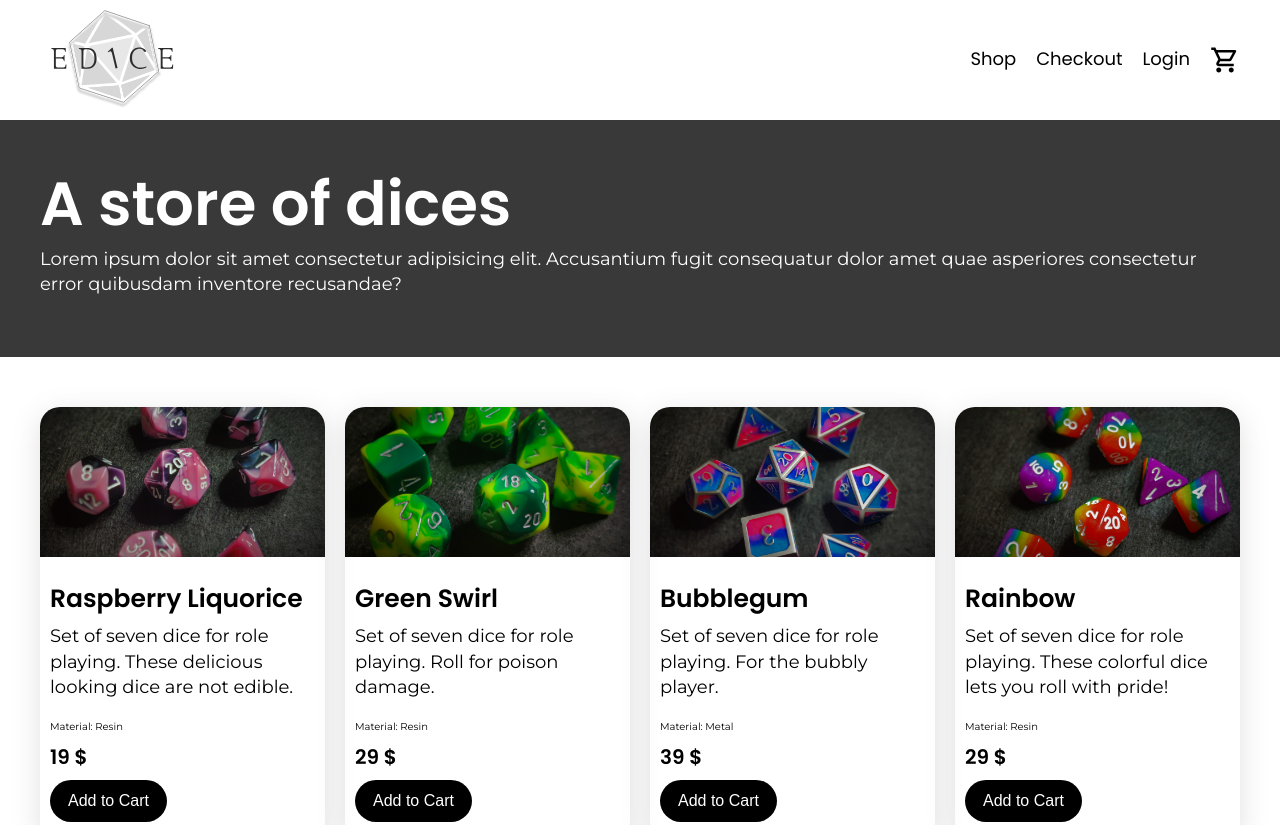
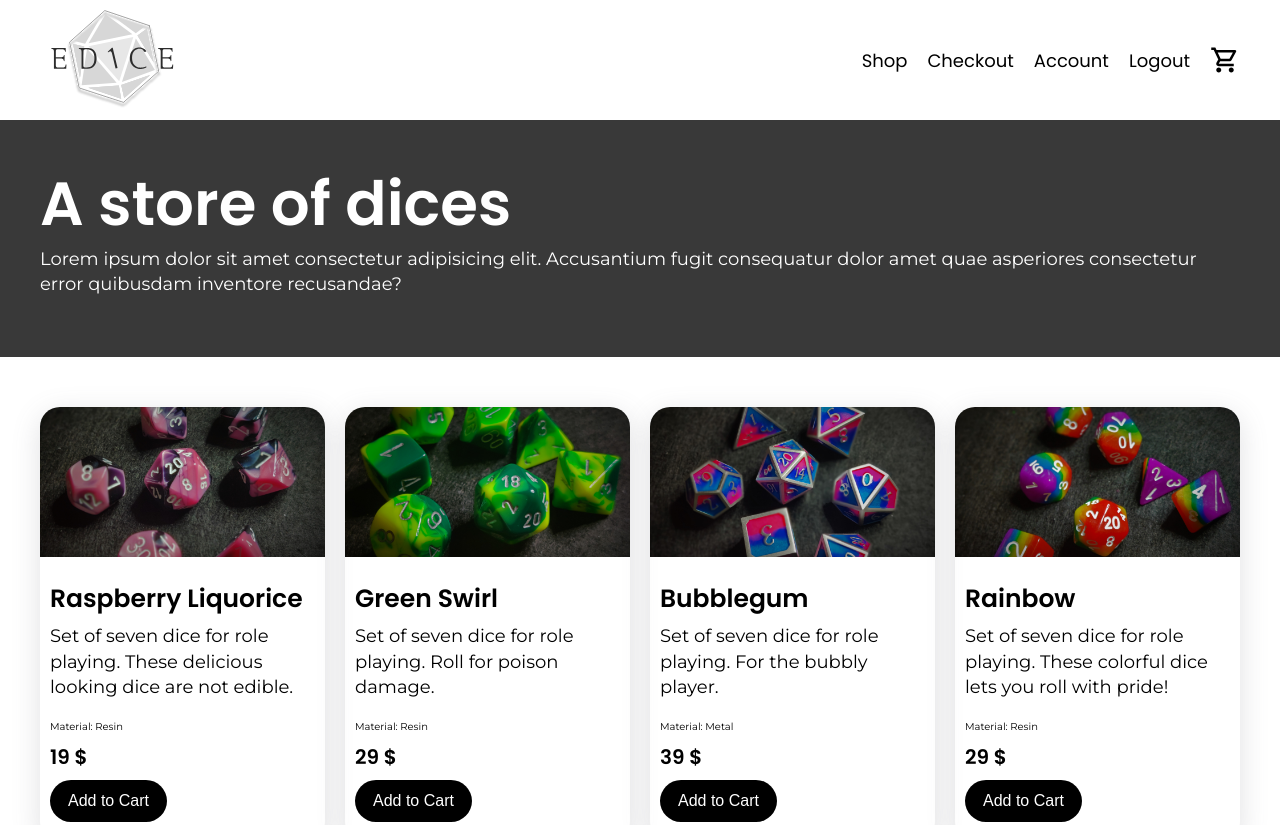
Before and after one commit to kajberg84/E-Dice, a React (Create React App) app: page / in a window 1280 px wide. Shown: the top 825 px of the page. Built offline with nearby package versions, Linux system fonts and the light colour scheme.

Commit message:
Add navbar as dynamic component.

```diff
--- a/src/components/header/Header.jsx
+++ b/src/components/header/Header.jsx
@@ -1,13 +1,14 @@
-import React from 'react';
-import { Link } from 'react-router-dom';
-import { RoutingPath } from '../../routes/RoutingPath';
+import React from "react";
+import { Link } from "react-router-dom";
+import { RoutingPath } from "../../routes/RoutingPath";
+import { Navbar } from "../navbar/Navbar";
 
 // Styles
-import styles from './Header.module.css';
+import styles from "./Header.module.css";
 
 // Images
-import logo from '../../assets/images/Edice_full_logo.svg';
-import cartIcon from '../../assets/images/shopping_cart_icon.svg';
+import logo from "../../assets/images/Edice_full_logo.svg";
+import cartIcon from "../../assets/images/shopping_cart_icon.svg";
 
 export const Header = () => {
   return (
@@ -18,23 +19,7 @@ export const Header = () => {
             <img src={logo} alt="E-Dice logo" className={styles.header_logo} />
           </Link>
         </div>
-        <nav className={styles.header_nav}>
-          <Link className={styles.header_nav_item} to={RoutingPath.Home}>
-            Shop
-          </Link>
-          <Link className={styles.header_nav_item} to={RoutingPath.Checkout}>
-            Checkout
-          </Link>
-          <Link className={styles.header_nav_item} to={RoutingPath.Login}>
-            Login
-          </Link>
-
-          <img
-            className={`${styles.header_nav_item} ${styles.header_cart_icon}`}
-            src={cartIcon}
-            alt="Icon for the cart"
-          />
-        </nav>
+        <Navbar />
       </div>
     </header>
   );
--- a/src/components/header/Header.module.css
+++ b/src/components/header/Header.module.css
@@ -15,20 +15,3 @@
 .header_logo {
   width: 35%;
 }
-
-  .header_nav {
-    display: flex;
-  }
-
-  .header_nav_item {
-    font-size: 1.8rem;
-  }
-
-  .header_nav_item + .header_nav_item {
-    margin-left: 20px;
-  }
-
-  .header_cart_icon {
-    width: 30px;
-    cursor: pointer;
-  }
--- /dev/null
+++ b/src/components/navbar/Navbar.jsx
@@ -0,0 +1,75 @@
+import React from "react";
+import { Link, useNavigate } from "react-router-dom";
+import { RoutingPath } from "../../routes/RoutingPath";
+
+import { useContext } from "react";
+import { UserContext } from "../../context/UserContext";
+import { BasketContext } from "../../context/BasketContext";
+
+// Styles
+import styles from "./Navbar.module.css";
+
+// Images
+import cartIcon from "../../assets/images/shopping_cart_icon.svg";
+
+export const Navbar = () => {
+  const { setUser } = useContext(UserContext);
+
+  const navigate = useNavigate();
+
+  // Hantera logout när loggedIn state och Login sidan är fixat
+  const handleLogout = () => {
+    alert("logging out");
+    // navigate(RoutingPath.Login);
+  };
+
+  const unAuthNavbar = () => {
+    return (
+      <>
+        <Link className={styles.nav_item} to={RoutingPath.Home}>
+          Shop
+        </Link>
+        <Link className={styles.nav_item} to={RoutingPath.Checkout}>
+          Checkout
+        </Link>
+        <Link className={styles.nav_item} to={RoutingPath.Login}>
+          Login
+        </Link>
+        <Link className={styles.nav_item} to={RoutingPath.Register}>
+          Register
+        </Link>
+      </>
+    );
+  };
+
+  const authNavbar = () => {
+    return (
+      <>
+        <Link className={styles.nav_item} to={RoutingPath.Home}>
+          Shop
+        </Link>
+        <Link className={styles.nav_item} to={RoutingPath.Checkout}>
+          Checkout
+        </Link>
+        <Link className={styles.nav_item} to={RoutingPath.Account}>
+          Account
+        </Link>
+        <button className={styles.nav_button} onClick={handleLogout}>
+          Logout
+        </button>
+      </>
+    );
+  };
+  return (
+    <nav className={styles.nav}>
+      {authNavbar()}
+      <button className={styles.nav_button}>
+        <img
+          className={styles.cart_icon}
+          src={cartIcon}
+          alt="Icon for the cart"
+        />
+      </button>
+    </nav>
+  );
+};
--- /dev/null
+++ b/src/components/navbar/Navbar.module.css
@@ -0,0 +1,38 @@
+/* Poppins regular and bold */
+@import url("https://fonts.googleapis.com/css2?family=Poppins:wght@400;600&display=swap");
+
+.nav {
+  display: flex;
+  align-items: center;
+}
+
+.nav_item {
+  font-size: 1.8rem;
+  margin-left: 20px;
+  transition: 0.5s;
+}
+
+.nav_item:hover {
+  color: rgb(61, 61, 61);
+  transition: 0.5s;
+}
+
+.cart_icon {
+  width: 30px;
+}
+
+.nav_button {
+  display: flex;
+  justify-content: center;
+  align-items: center;
+  outline: none;
+  border: none;
+  background-color: #fff;
+  color: black;
+  border-radius: 50px;
+  cursor: pointer;
+  margin-left: 20px;
+  font-size: 1.8rem;
+  transition: 0.5s;
+  font-family: "Poppins", sans-serif;
+}
```
Lines whose indentation alone changed are shown as unchanged.
